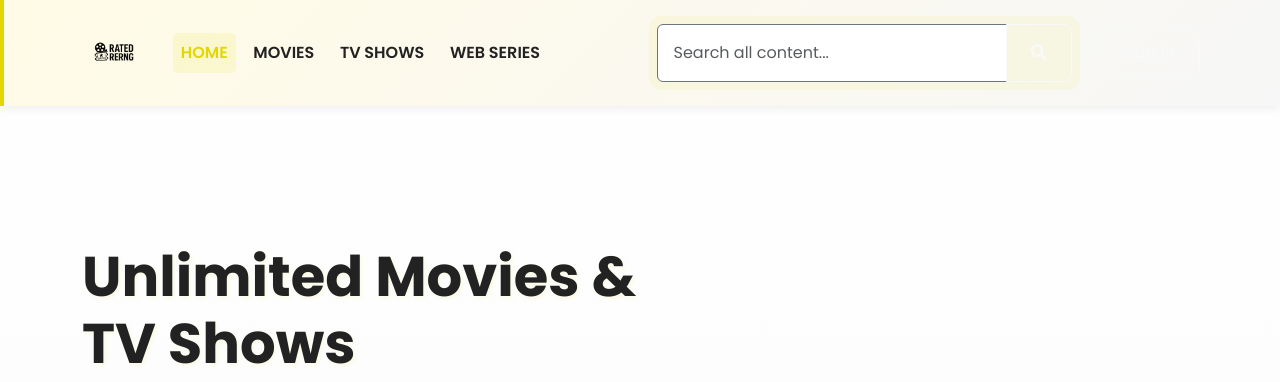
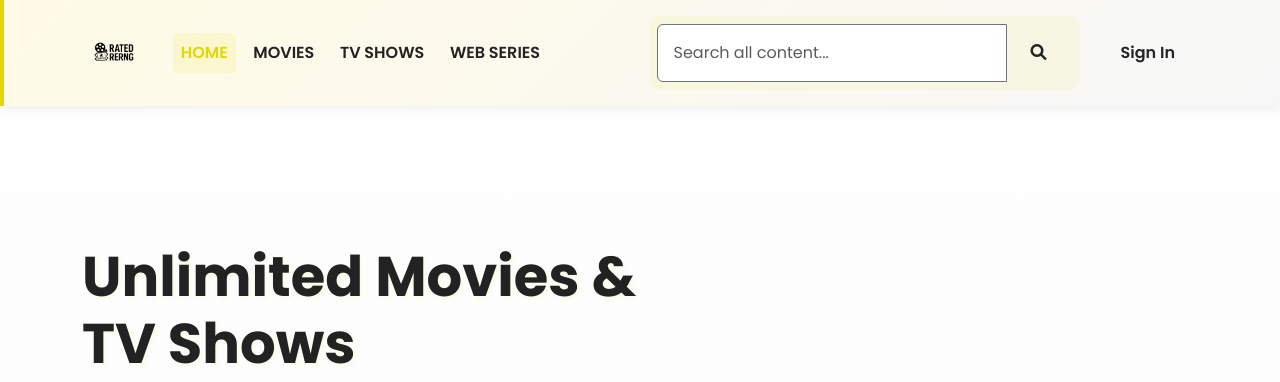
Before and after one commit to thon1688/movies-infomatio, a Laravel app: page / in a window 1280 px wide. Shown: the top 382 px of the page. Run offline with Laravel 12, Linux system fonts and the light colour scheme.

Commit message:
Update app.blade.php

```diff
--- a/resources/views/layouts/app.blade.php
+++ b/resources/views/layouts/app.blade.php
@@ -46,7 +46,7 @@
                         <div class="input-group">
                             <input type="text" name="search" class="form-control bg-white text-black border-secondary"
                                 placeholder="Search all content..." value="{{ request('search') }}">
-                            <button class="btn btn-outline-light" type="submit">
+                            <button class="btn btn-outline" type="submit">
                                 <i class="fas fa-search"></i>
                             </button>
                         </div>
@@ -54,7 +54,7 @@
 
                     <div class="d-flex">
                         @if (Route::has('login'))
-                            <a href="{{ route('login') }}" class="btn btn-outline-light">Sign In</a>
+                            <a href="{{ route('login') }}" class="btn btn-outline">Sign In</a>
                         @endif
                     </div>
                 </div>
```
